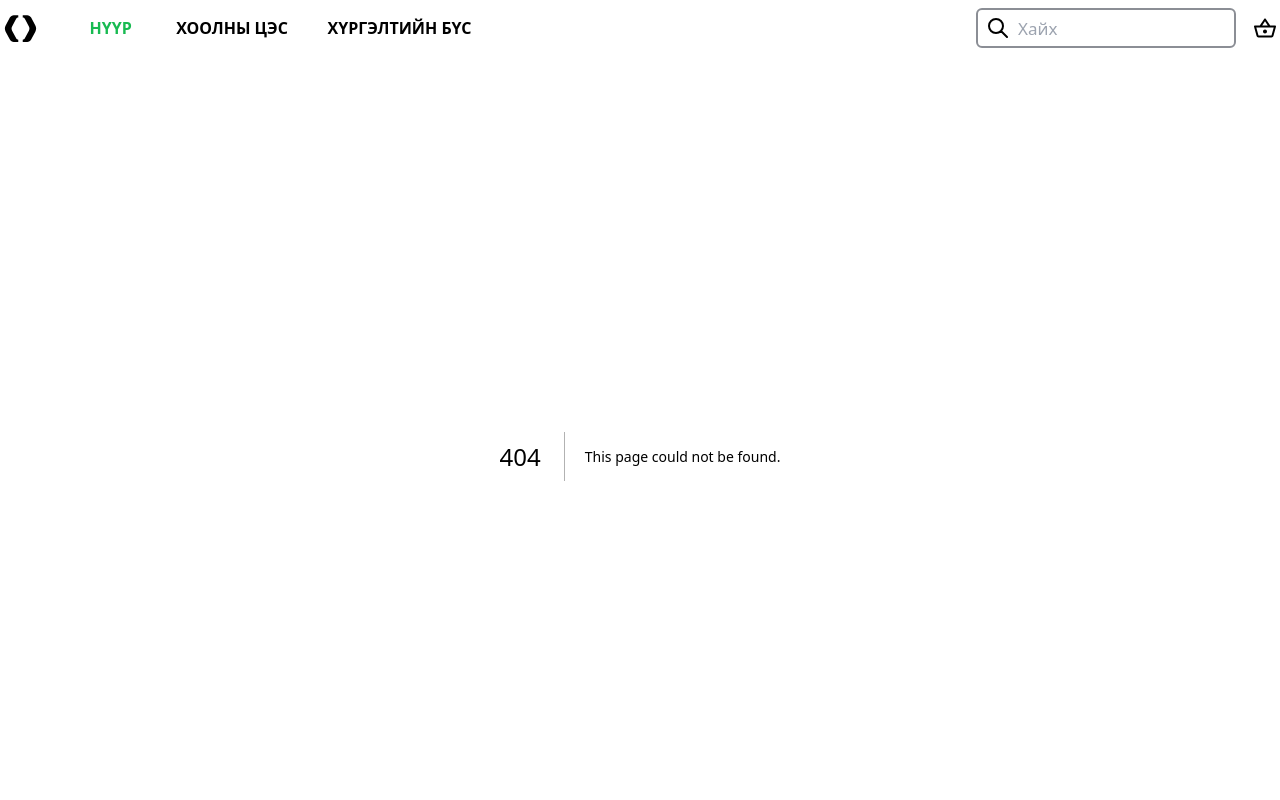
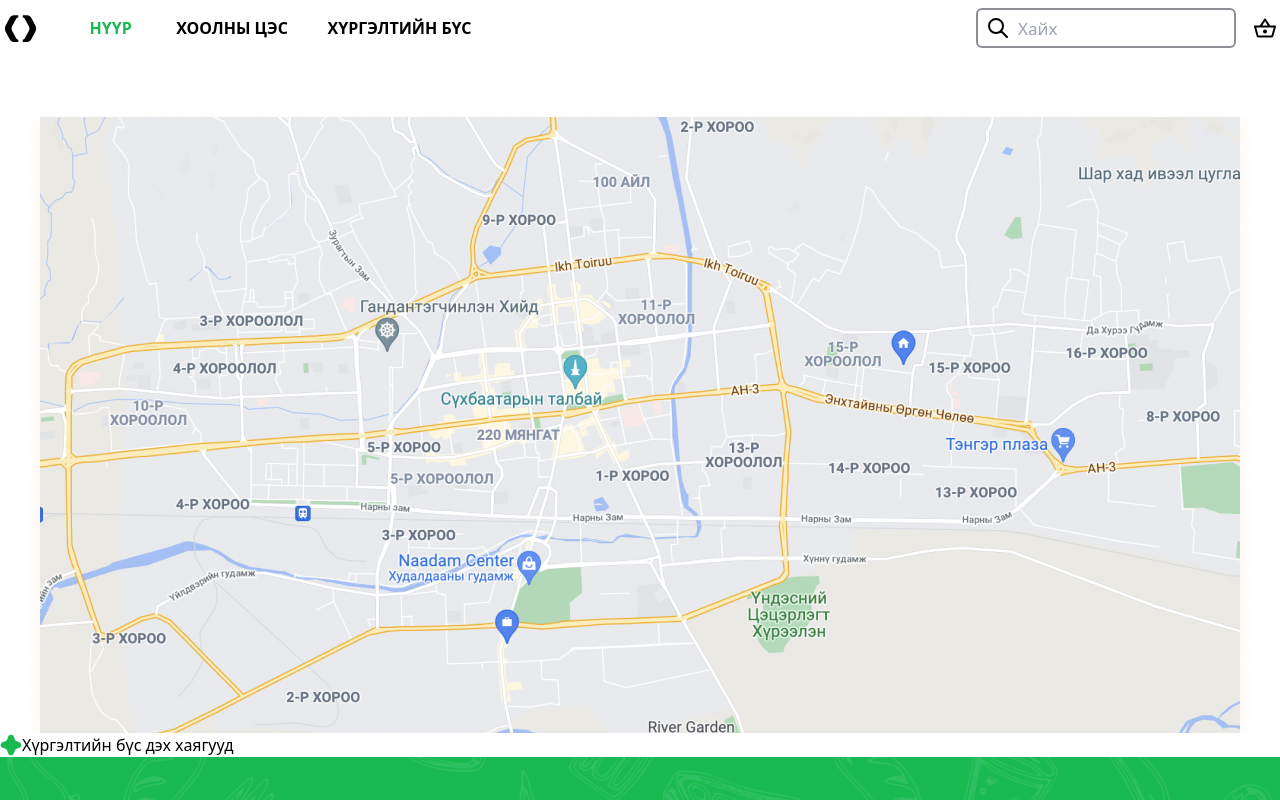
Before and after one commit to Pinecone-2024-LEAP-1G/Food-delivery-3, a Next.js app: page /deliveryZone in a window 1280 px wide. Before the commit this address had no page. Shown: the top 800 px of the page. Built offline with nearby package versions, Linux system fonts and the light colour scheme.

Commit message:
footer-heseg-nemelt

```diff
--- /dev/null
+++ b/src/app/deliveryZone/page.tsx
@@ -0,0 +1,22 @@
+import { StarIcon } from "../../components/icons/StarIcon";
+
+const page = () => {
+  return (
+    <div>
+      <div
+        className="max-w-[1440px] h-[616px] mx-auto mt-[61px]"
+        style={{
+          backgroundImage: "url('Rectangle 2707.png')",
+          backgroundRepeat: "no-repeat",
+          backgroundPosition: "center",
+        }}
+      ></div>
+      <div className=" flex mx-auto">
+        <StarIcon />
+        <p>Хүргэлтийн бүс дэх хаягууд</p>
+      </div>
+    </div>
+  );
+};
+
+export default page;
--- a/src/components/Footer.tsx
+++ b/src/components/Footer.tsx
@@ -14,7 +14,7 @@ const Footer: React.FC = () => {
   const router = useRouter();
   return (
     <div
-      className="h-[545px] bg-[#18BA51] container mx-auto"
+      className="h-[545px] bg-[#18BA51] container mx-auto "
       style={{
         backgroundImage: "url('Footer.png')",
         backgroundRepeat: "no-repeat",
@@ -46,7 +46,9 @@ const Footer: React.FC = () => {
                 </u>
               </p>
               <p>
-                <u>Хүргэлтийн бүс</u>
+                <u onClick={() => router.push("/deliveryZone")}>
+                  Хүргэлтийн бүс
+                </u>
               </p>
               <p>
                 <u onClick={() => router.push("/privacyPolicy")}>
```
Also changed, not shown: public/Rectangle 2707.png (added).
